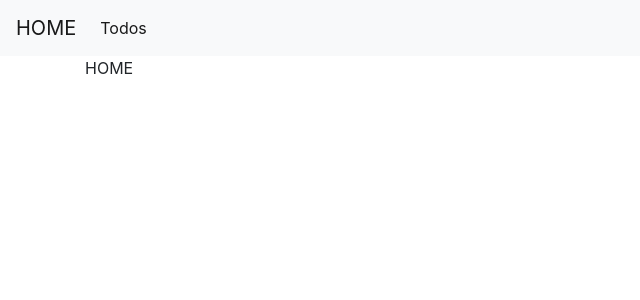
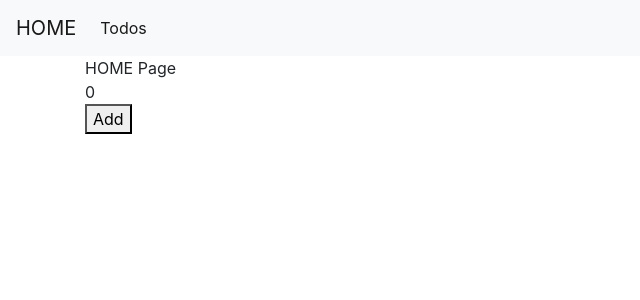
Before and after one commit to devkmee/-vue3-study, a Vue app: page / in a window 1280 px wide. Shown: the top 300 px of the page, without its empty margins (0-640 px from the left). Built offline with nearby package versions, Linux system fonts and the light colour scheme.

Commit message:
72 toRefs

```diff
--- /dev/null
+++ b/src/composables/count.js
@@ -0,0 +1,10 @@
+import { reactive, toRefs } from "vue";
+
+export const useCount = () => {
+    const state = reactive({
+        count : 0
+    });
+
+    //state 리액티브하게 변경
+    return toRefs(state);
+}
--- a/src/pages/index.vue
+++ b/src/pages/index.vue
@@ -1,12 +1,20 @@
 <template>
-  <div>HOME</div>
+  <div>HOME Page</div>
+  <div>{{ count }}</div>
+  <button @click="count++">Add</button>
 </template>
 
 <script>
-/** 1.메    인 : /home  */
+import { useCount } from '@/composables/count';
 
 export default {
-
+  setup() {
+    const { count } = useCount();
+    console.log(count);
+    return {
+      count
+    }
+  }
 }
 </script>
 
```
